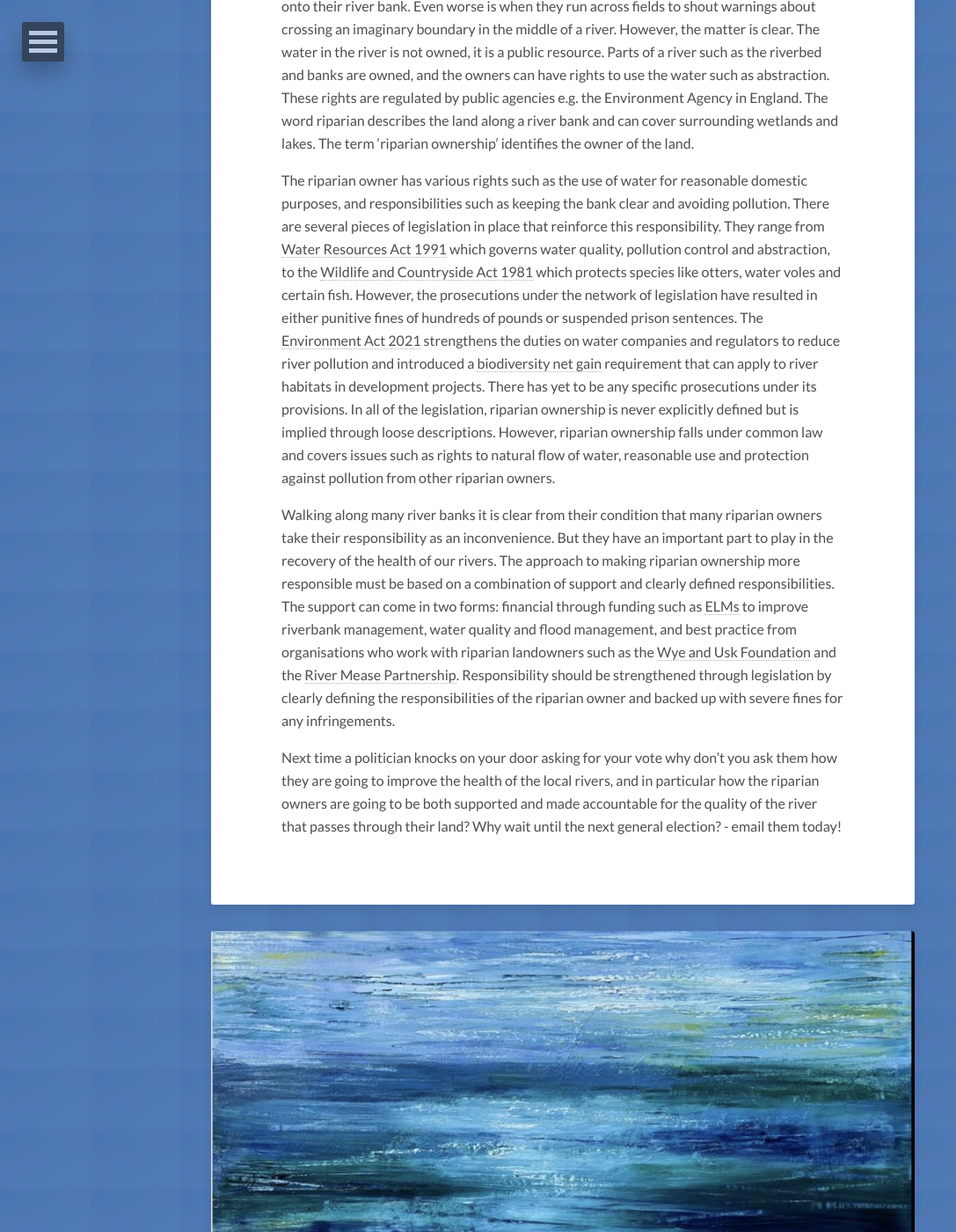
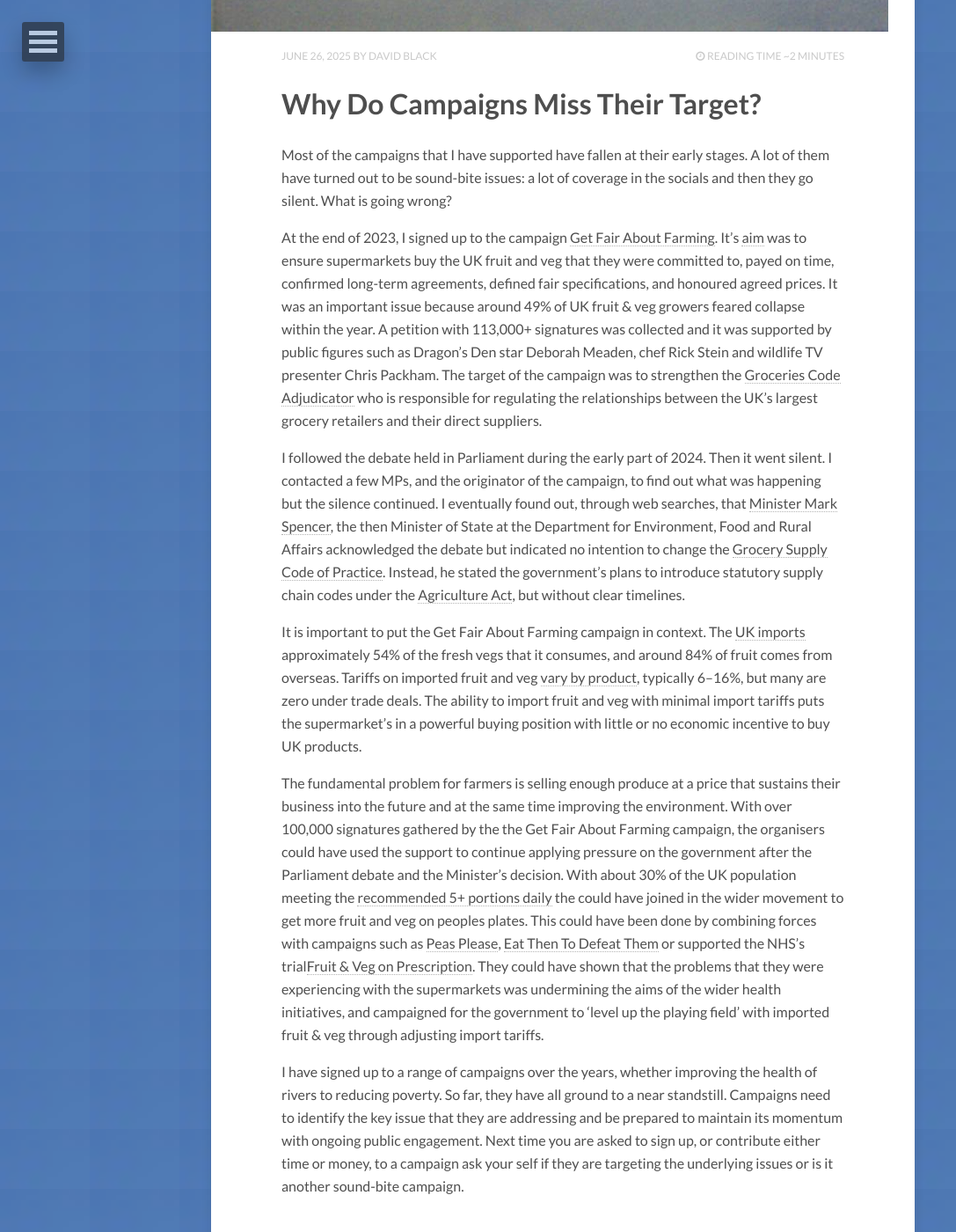
Before and after one commit to dtinblack/dtinblack.github.io, a Jekyll site: the page built from index.html, in a window 1280 px wide and 1400 px high, scrolled down 1029 px. Shown: the whole window at 88% size, without its empty margins (0-1087 px from the left). Built offline with Jekyll 4.4.1, drawn with Linux system fonts in a browser that asks for light colours; the list of posts is cut into pages by our own code; some of the changed text lies outside the part shown.

Commit message:
corrected mistakes

```diff
--- /dev/null
+++ b/_posts/2025-06-26-campaigns-that-miss-targets.md
@@ -0,0 +1,24 @@
+---
+layout: post
+title: Why Do Campaigns Miss Their Target?
+description: "Why do many campaigns fail?"
+modified: 2025-06-26
+tags: [Farming, UK Government]
+image:
+  background: backgrounds/general-background.jpg
+  feature: features/campaigns-that-miss-targets.jpg
+  credit: Kit Wolf Ghost
+  creditlink: https://www.saatchiart.com/en-mx/print/Painting-Fruits-and-Vegetables/818599/3589906/view
+---
+
+Most of the campaigns that I have supported have fallen at their early stages. A lot of them have turned out to be sound-bite issues: a lot of coverage in the socials and then they go silent. What is going wrong?
+
+At the end of 2023, I signed up to the campaign [Get Fair About Farming](getfairaboutfarming.co.uk). It's [aim](getfairaboutfarming.co.uk) was to ensure supermarkets buy the UK fruit and veg that they were committed to, payed on time, confirmed long-term agreements, defined fair specifications, and honoured agreed prices. It was an important issue because around 49% of UK fruit & veg growers feared collapse within the year. A petition with 113,000+ signatures was collected and it was supported by public figures such as Dragon's Den star Deborah Meaden, chef Rick Stein and wildlife TV presenter Chris Packham. The target of the campaign was to strengthen the [Groceries Code Adjudicator](https://www.gov.uk/government/organisations/groceries-code-adjudicator) who is responsible for regulating the relationships between the UK’s largest grocery retailers and their direct suppliers.
+
+I followed the debate held in Parliament during the early part of 2024. Then it went silent. I contacted a few MPs, and the originator of the campaign, to find out what was happening but the silence continued. I eventually found out, through web searches, that [Minister Mark Spencer](https://wickedleeks.riverford.co.uk/news/whats-next-in-the-fight-for-a-fair-deal-for-farmers/), the then Minister of State at the Department for Environment, Food and Rural Affairs acknowledged the debate but indicated no intention to change the [Grocery Supply Code of Practice](https://www.gov.uk/government/publications/groceries-supply-code-of-practice). Instead, he stated the government's plans to introduce statutory supply chain codes under the [Agriculture Act](https://www.legislation.gov.uk/ukpga/2020/21/contents), but without clear timelines.
+
+It is important to put the Get Fair About Farming campaign in context. The [UK imports](https://www.gov.uk/government/statistics/united-kingdom-food-security-report-2021/united-kingdom-food-security-report-2021-theme-2-uk-food-supply-sources) approximately 54% of the fresh vegs that it consumes, and around 84% of fruit comes from overseas. Tariffs on imported fruit and veg [vary by product](https://www.ife.co.uk/news/fpc-delivers-landmark-win-import-checks-eased-fees-waived-products-reclassified-major-boost-uk-food-industry), typically 6–16%, but many are zero under trade deals. The ability to import fruit and veg with minimal import tariffs puts the supermarket's in a powerful buying position with little or no economic incentive to buy UK products.
+
+The fundamental problem for farmers is selling enough produce at a price that sustains their business into the future and at the same time improving the environment. With over 100,000 signatures gathered by the the Get Fair About Farming campaign, the organisers could have used the support to continue applying pressure on the government after the Parliament debate and the Minister's decision. With  about 30% of the UK population meeting the [recommended 5+ portions daily](https://digital.nhs.uk/data-and-information/publications/statistical/health-survey-for-england/2022-part-1/adults-health-related-behaviours) the could have joined in the wider movement to get more fruit and veg on peoples plates. This could have been done by combining forces with campaigns such as [Peas Please](https://foodfoundation.org.uk/initiatives/peas-please), [Eat Then To Defeat Them](https://eatthemtodefeatthem.com/families/) or supported the NHS's trial[Fruit & Veg on Prescription](https://www.womenshealthmag.com/uk/food/healthy-eating/a60880079/prescribed-fruit-and-vegetables-by-gps/).  They could have shown that the problems that they were experiencing with the supermarkets was undermining the aims of the wider health initiatives, and campaigned for the government to 'level up the playing field' with imported fruit & veg through adjusting import tariffs.
+
+I have signed up to a range of campaigns over the years, whether improving the health of rivers to reducing poverty. So far, they have all ground to a near standstill. Campaigns need to identify the key issue that they are addressing and be prepared to maintain its momentum with ongoing public engagement. Next time you are asked to sign up, or contribute either time or money, to a campaign ask your self if they are targeting the underlying issues or is it another sound-bite campaign.
--- a/assets/css/main.scss
+++ b/assets/css/main.scss
@@ -47,6 +47,7 @@ sitemap: false
     margin-bottom: 1.5px;
 }
 
+
 /* Poems */
 
 .poemwrapper {
@@ -79,6 +80,8 @@ sitemap: false
     margin-bottom: 1.5px;
 }
 
+
+
 /* the following added for the boxes used in annotating text */
 
 .boxed {
```
Also changed, not shown: _posts/2018-12-26-philosophy-and-jokes.md (+3 -3 lines), images/features/campaigns-that-miss-targets.jpg (added), 1 other file.
